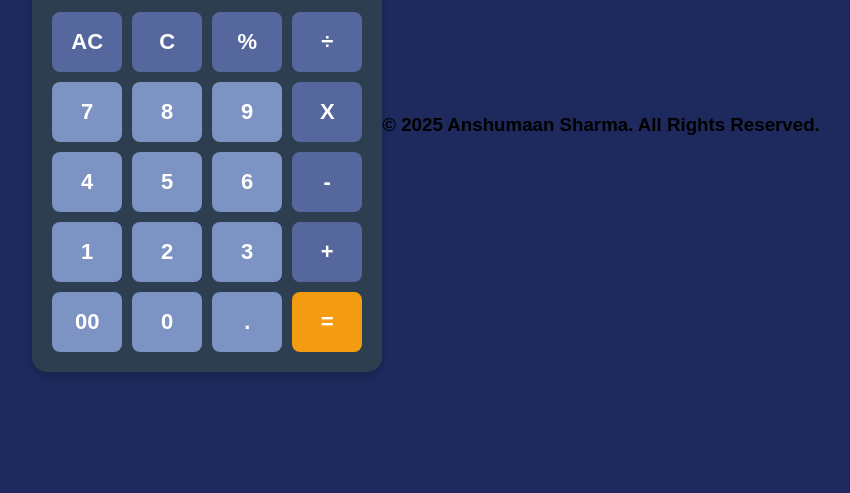
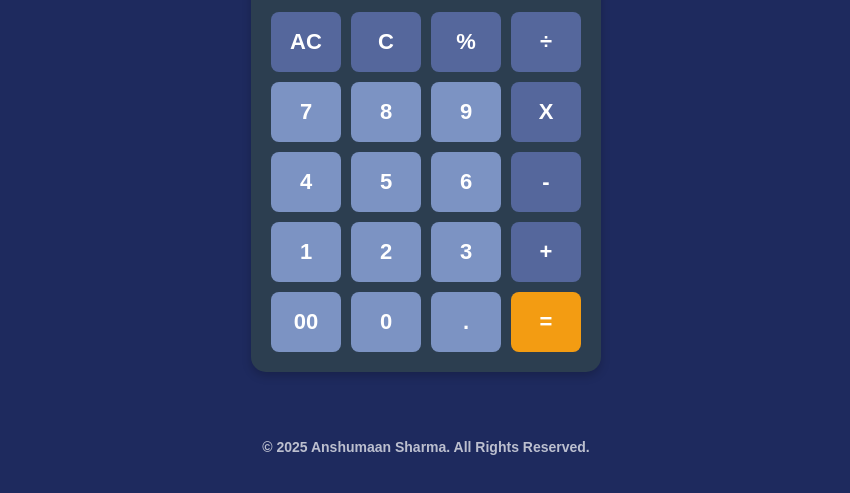
Before and after one commit to itsanshumaansharma/Basic-Calculator, a plain HTML site: page index.html in a window 1280 px wide. Shown: the part 275-768 px from the top of the page, without its empty margins (214-1064 px from the left). Drawn offline with Linux system fonts and the light colour scheme.

Commit message:
Update style.css

```diff
--- a/style.css
+++ b/style.css
@@ -103,3 +103,12 @@ body {
         font-size: 20px;
     }
 }
+.text-developer {
+    color: white;
+    font-size: 14px;
+    margin-top: 15px;
+    text-align: center;
+    opacity: 0.7;
+    position: absolute;
+    bottom: 70px;
+}
```
